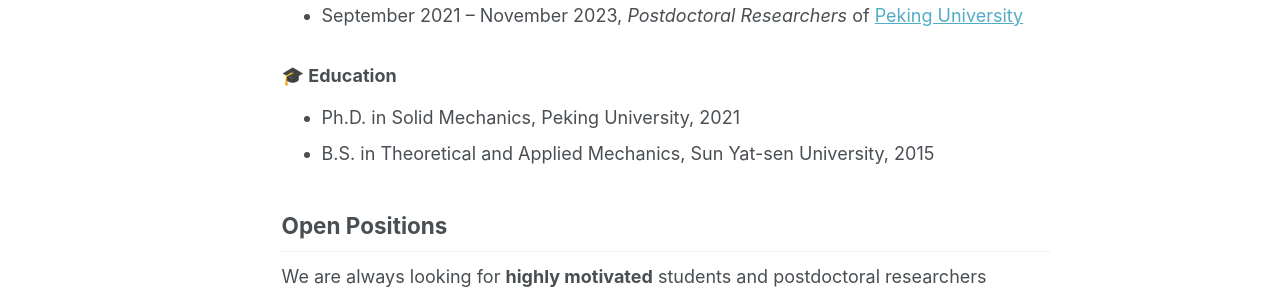
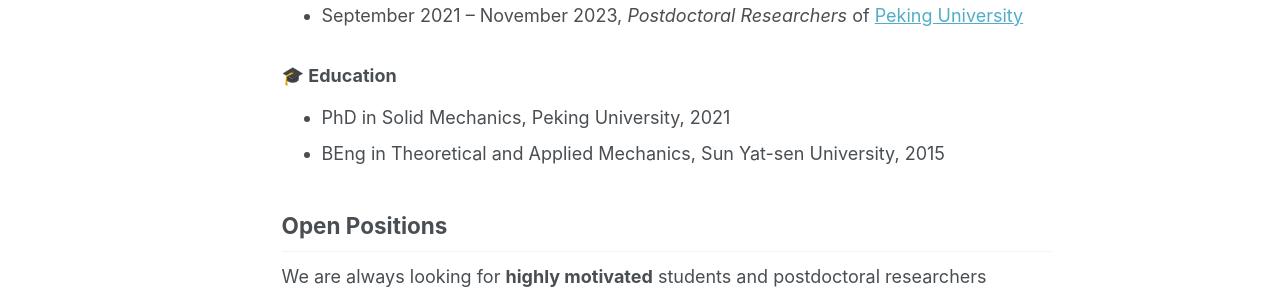
Before and after one commit to RongyuXia/rongyuxia.github.io, a Jekyll site: the page built from _pages/about.md, in a window 1280 px wide and 1163 px high. Shown: the part 668-962 px from the top of the window. Built offline with Jekyll 4.4.1, drawn with Linux system fonts in a browser that asks for light colours; a style sheet for code colours, icons or effects is not loaded.

Commit message:
Update about.md

```diff
--- a/_pages/about.md
+++ b/_pages/about.md
@@ -26,8 +26,8 @@ I am currently an Associate Professor in the Department of Applied Mechanics and
 
 ### 🎓 Education
 
-- Ph.D. in Solid Mechanics, Peking University, 2021
-- B.S. in Theoretical and Applied Mechanics, Sun Yat-sen University, 2015
+- PhD in Solid Mechanics, Peking University, 2021
+- BEng in Theoretical and Applied Mechanics, Sun Yat-sen University, 2015
 
 ## Open Positions
 
```
